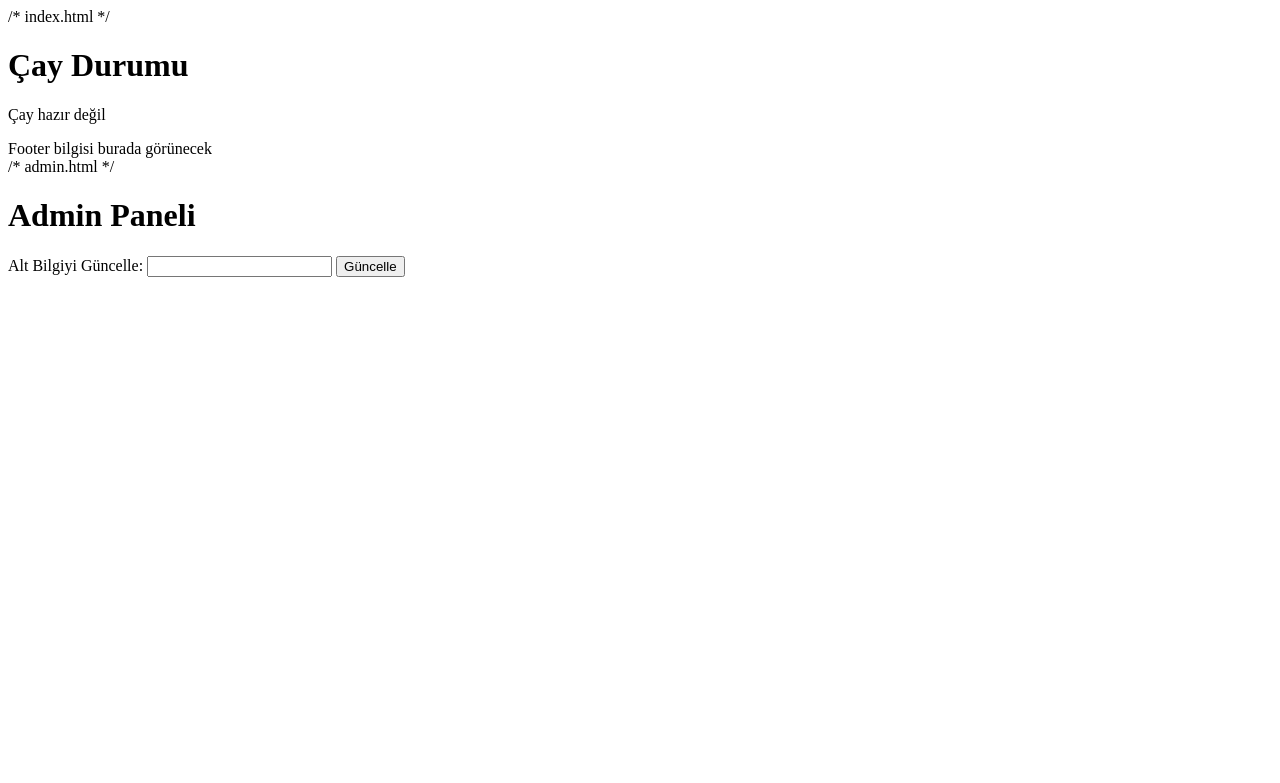
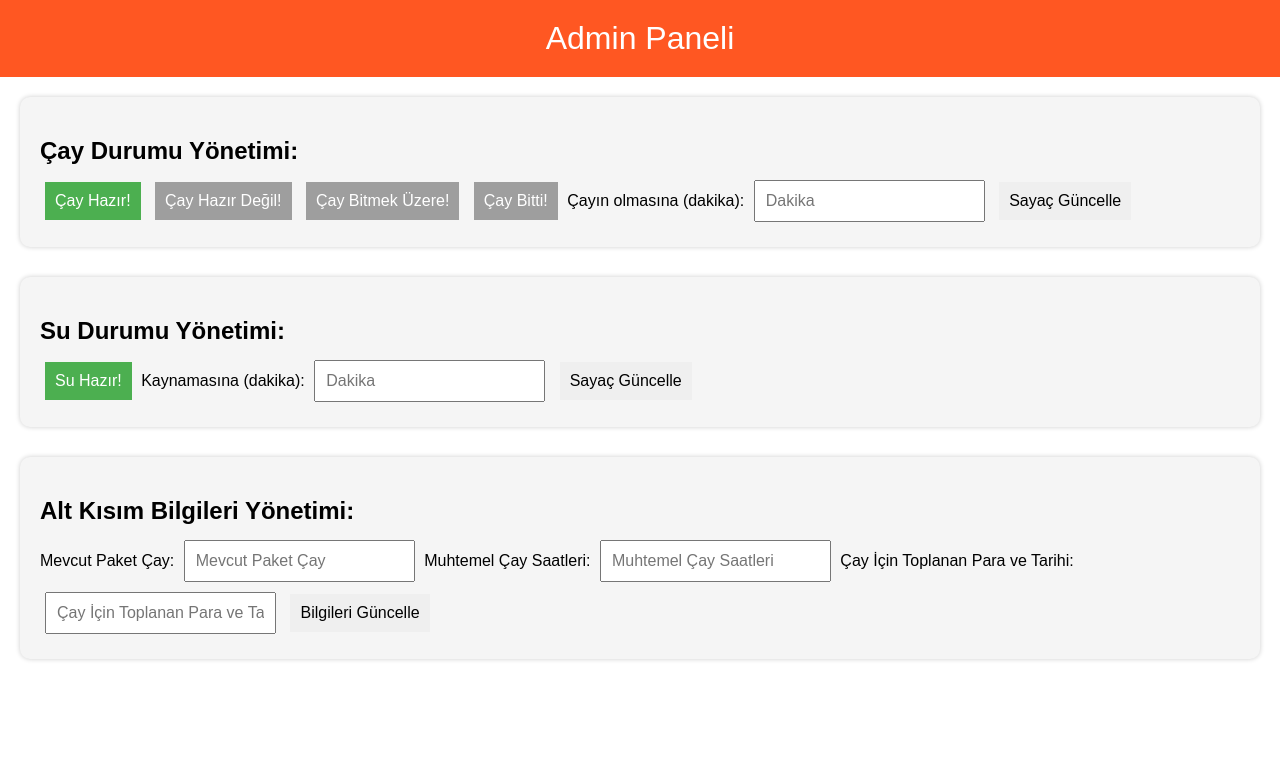
Before and after one commit to ReceproF/cay_durum3, a Flask app: page /admin in a window 1280 px wide. Shown: the top 783 px of the page. Run offline with Flask 3, Linux system fonts and the light colour scheme.

Commit message:
Update admin.html

```diff
--- a/templates/admin.html
+++ b/templates/admin.html
@@ -1,66 +1,154 @@
-/* index.html */
 <!DOCTYPE html>
-<html>
+<html lang="tr">
 <head>
-    <title>Çay Durumu</title>
+    <meta charset="UTF-8">
+    <meta name="viewport" content="width=device-width, initial-scale=1.0">
+    <title>Admin Paneli</title>
+    <style>
+        body {
+            font-family: Arial, sans-serif;
+            margin: 0;
+            padding: 0;
+            box-sizing: border-box;
+        }
+        .header {
+            background-color: #FF5722;
+            color: white;
+            padding: 20px;
+            text-align: center;
+            font-size: 2em;
+        }
+        .container {
+            padding: 20px;
+            display: flex;
+            flex-direction: column;
+            gap: 30px;
+        }
+        .section {
+            background-color: #F5F5F5;
+            padding: 20px;
+            border-radius: 10px;
+            box-shadow: 0px 0px 5px rgba(0, 0, 0, 0.2);
+        }
+        h2 {
+            margin-bottom: 10px;
+            font-size: 1.5em;
+        }
+        button {
+            font-size: 1em;
+            padding: 10px;
+            margin: 5px;
+            border: none;
+            cursor: pointer;
+        }
+        .green-button {
+            background-color: #4CAF50;
+            color: white;
+        }
+        .grey-button {
+            background-color: #9E9E9E;
+            color: white;
+        }
+        .water-button {
+            background-color: #E0E0E0;
+            color: #333;
+        }
+        .water-button.active {
+            background-color: #4CAF50;
+            color: white;
+        }
+        input {
+            font-size: 1em;
+            padding: 10px;
+            margin: 5px;
+        }
+    </style>
 </head>
 <body>
-    <h1>Çay Durumu</h1>
-    <p id="cayDurumu">Çay hazır değil</p>
-    <footer id="footerInfo">Footer bilgisi burada görünecek</footer>
+    <div class="header">Admin Paneli</div>
+    <div class="container">
+        <!-- Çay Durumu Yönetimi -->
+        <div class="section">
+            <h2>Çay Durumu Yönetimi:</h2>
+            <button class="green-button" onclick="updateTeaStatus('Çay Hazır')">Çay Hazır!</button>
+            <button class="grey-button" onclick="updateTeaStatus('Çay Hazır Değil')">Çay Hazır Değil!</button>
+            <button class="grey-button" onclick="updateTeaStatus('Çay Bitmek Üzere')">Çay Bitmek Üzere!</button>
+            <button class="grey-button" onclick="updateTeaStatus('Çay Bitti')">Çay Bitti!</button>
+            <label for="tea-timer">Çayın olmasına (dakika): </label>
+            <input type="number" id="tea-timer" placeholder="Dakika">
+            <button onclick="updateTeaTimer()">Sayaç Güncelle</button>
+        </div>
+        <!-- Su Durumu Yönetimi -->
+        <div class="section">
+            <h2>Su Durumu Yönetimi:</h2>
+            <button class="water-button active" onclick="updateWaterStatus(0)">Su Hazır!</button>
+            <label for="water-timer">Kaynamasına (dakika): </label>
+            <input type="number" id="water-timer" placeholder="Dakika">
+            <button onclick="updateWaterTimer()">Sayaç Güncelle</button>
+        </div>
+        <!-- Alt Kısım Bilgileri Yönetimi -->
+        <div class="section">
+            <h2>Alt Kısım Bilgileri Yönetimi:</h2>
+            <label for="tea-stock-input">Mevcut Paket Çay: </label>
+            <input type="text" id="tea-stock-input" placeholder="Mevcut Paket Çay">
+            <label for="tea-times-input">Muhtemel Çay Saatleri: </label>
+            <input type="text" id="tea-times-input" placeholder="Muhtemel Çay Saatleri">
+            <label for="tea-money-input">Çay İçin Toplanan Para ve Tarihi: </label>
+            <input type="text" id="tea-money-input" placeholder="Çay İçin Toplanan Para ve Tarihi">
+            <button onclick="updateFooter()">Bilgileri Güncelle</button>
+        </div>
+    </div>
+    <script>
+        async function updateTeaStatus(status) {
+            await fetch('/update-tea-status', {
+                method: 'POST',
+                headers: { 'Content-Type': 'application/json' },
+                body: JSON.stringify({ tea_status: status })
+            });
+            alert("Çay durumu güncellendi!");
+        }
+
+        async function updateTeaTimer() {
+            const minutes = document.getElementById('tea-timer').value;
+            await fetch('/update-tea-timer', {
+                method: 'POST',
+                headers: { 'Content-Type': 'application/json' },
+                body: JSON.stringify({ tea_timer: minutes })
+            });
+            alert("Çay sayacı güncellendi!");
+        }
+
+        async function updateWaterStatus(minutes) {
+            await fetch('/update-water-status', {
+                method: 'POST',
+                headers: { 'Content-Type': 'application/json' },
+                body: JSON.stringify({ water_timer: minutes })
+            });
+            alert("Su kaynama durumu güncellendi!");
+        }
+
+        async function updateWaterTimer() {
+            const minutes = document.getElementById('water-timer').value;
+            await fetch('/update-water-status', {
+                method: 'POST',
+                headers: { 'Content-Type': 'application/json' },
+                body: JSON.stringify({ water_timer: minutes })
+            });
+            alert("Su sayacı güncellendi!");
+        }
+
+        async function updateFooter() {
+            const teaStock = document.getElementById('tea-stock-input').value;
+            const teaTimes = document.getElementById('tea-times-input').value;
+            const teaMoney = document.getElementById('tea-money-input').value;
+
+            await fetch('/update-footer', {
+                method: 'POST',
+                headers: { 'Content-Type': 'application/json' },
+                body: JSON.stringify({ tea_stock: teaStock, tea_times: teaTimes, tea_money: teaMoney })
+            });
+            alert("Alt kısım bilgileri güncellendi!");
+        }
+    </script>
 </body>
-<script>
-    // index.html script kısmı
-    const footer = document.getElementById('footerInfo');
-    fetch('footerData.json') // backend'deki footerData.json dosyasından bilgi alıyor
-        .then(response => response.json())
-        .then(data => {
-            footer.textContent = data.footerInfo;
-        });
-</script>
 </html>
-
-
-/* admin.html */
-<!DOCTYPE html>
-<html>
-<head>
-    <title>Admin Paneli</title>
-</head>
-<body>
-    <h1>Admin Paneli</h1>
-    <form id="updateFooterForm">
-        <label for="footerInput">Alt Bilgiyi Güncelle:</label>
-        <input type="text" id="footerInput" name="footerInput">
-        <button type="submit">Güncelle</button>
-    </form>
-    <p id="message"></p>
-</body>
-<script>
-    // admin.html script kısmı
-    document.getElementById('updateFooterForm').addEventListener('submit', function(event) {
-        event.preventDefault();
-        const footerInput = document.getElementById('footerInput').value;
-
-        fetch('/updateFooter', { // güncelleme isteği
-            method: 'POST',
-            headers: {
-                'Content-Type': 'application/json'
-            },
-            body: JSON.stringify({ footerInfo: footerInput })
-        })
-        .then(response => response.json())
-        .then(data => {
-            if (data.success) {
-                document.getElementById('message').textContent = 'Güncelleme başarılı!';
-            } else {
-                document.getElementById('message').textContent = 'Güncelleme başarısız.';
-            }
-        })
-        .catch(error => {
-            document.getElementById('message').textContent = 'Bir hata oluştu.';
-            console.error(error);
-        });
-    });
-</script>
-</html>
```
